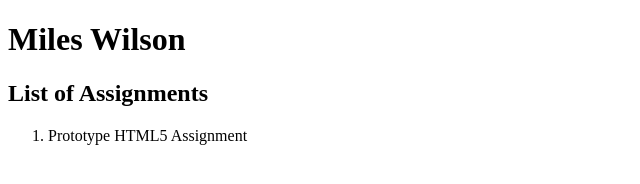
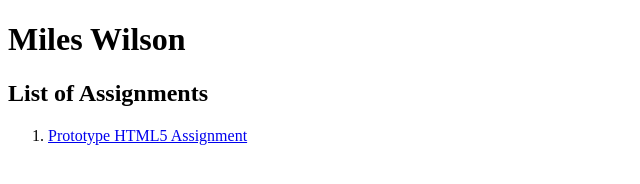
Before and after one commit to betonpletWilson/ifsc-1310, a plain HTML site: page index.html in a window 1280 px wide. Shown: the whole page, without its empty margins (0-640 px from the left). Drawn offline with Linux system fonts and the light colour scheme.

Commit message:
updating homepage

```diff
--- a/index.html
+++ b/index.html
@@ -14,7 +14,7 @@
   <h1>Miles Wilson</h1>
   <h2>List of Assignments</h2>
   <ol>
-    <li>Prototype HTML5 Assignment</li>
+    <li> <a href="https://github.com/betonpletWilson/ifsc-1310/blob/main/Prototype%20HTML5%20Assignment.html">Prototype HTML5 Assignment</a></li>
   </ol>
 </body>
 </html>
```
